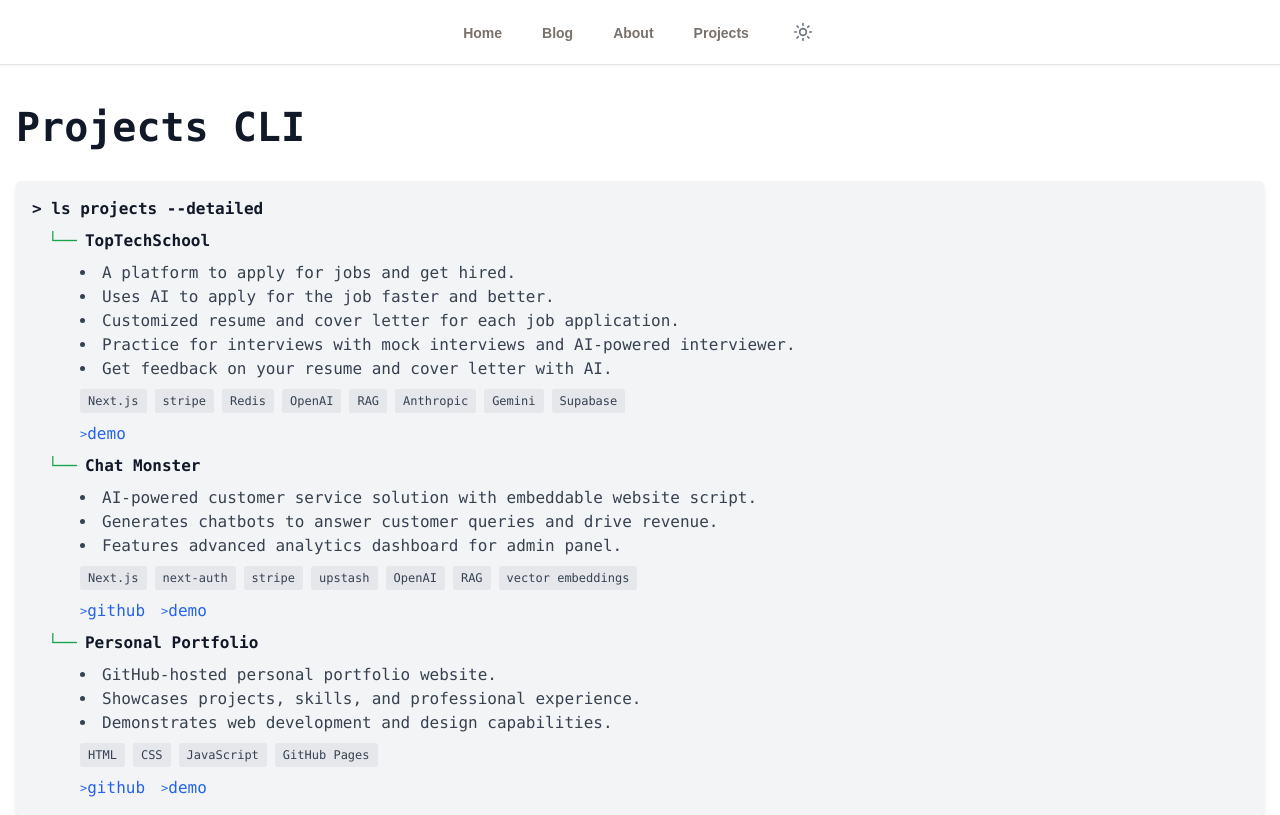
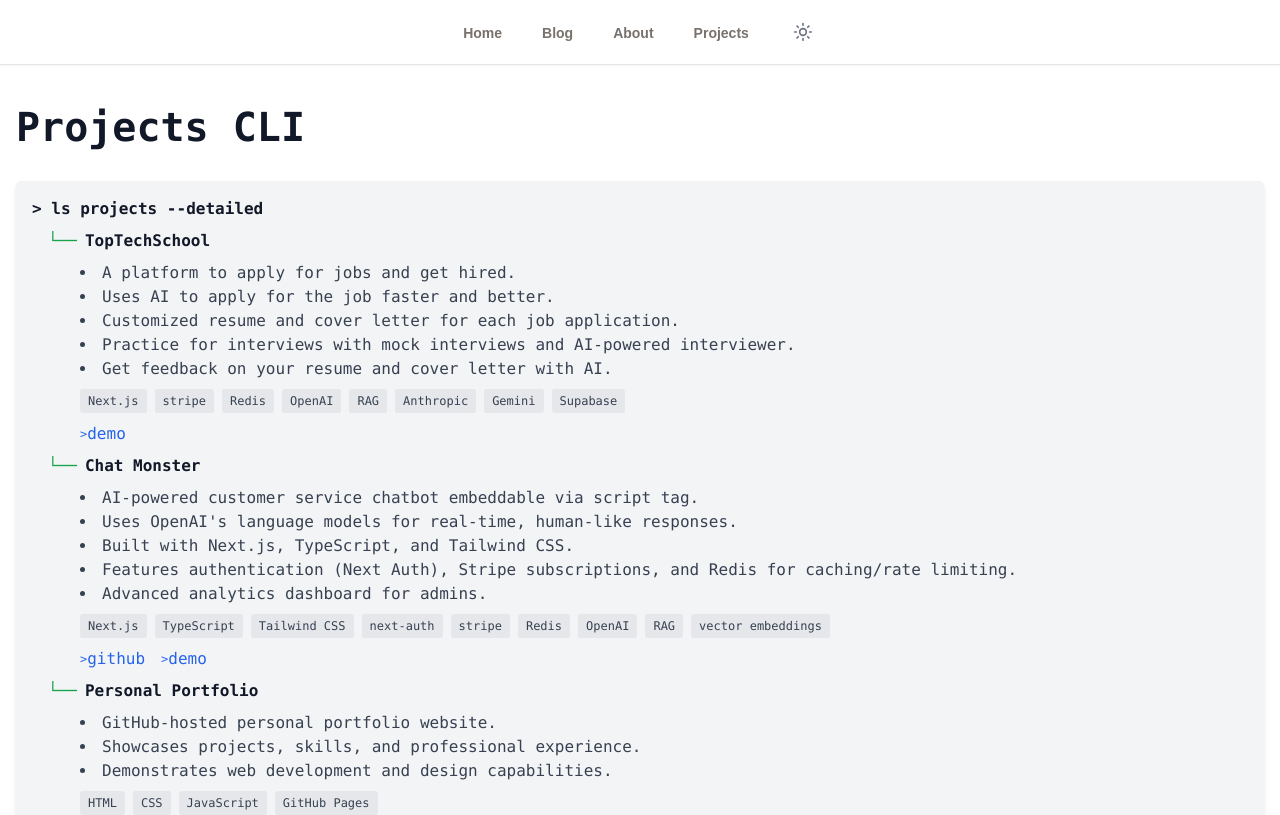
Before and after one commit to prime7/prime7.github.io, a Next.js app: page /projects in a window 1280 px wide. Shown: the top 815 px of the page. Built offline with nearby package versions, Linux system fonts and the light colour scheme.

Commit message:
content updated

```diff
--- a/src/app/about/Biography.tsx
+++ b/src/app/about/Biography.tsx
@@ -8,23 +8,27 @@ const BiographySection: React.FC = () => (
         <div className="w-3 h-3 rounded-full bg-yellow-500"></div>
         <div className="w-3 h-3 rounded-full bg-green-500"></div>
       </div>
-            <p className="text-black dark:text-green-500">
-                {'>'} A passionate software engineer with 5+ years of experience in building web applications and programming.
-            </p>
       <div className="bg-gray-200 dark:bg-gray-800 border-l-4 border-black dark:border-green-500 p-4">
         <p className="text-black dark:text-green-500">
+          {">"} A passionate software engineer with 5+ years of experience in
+          building web applications and programming.
+        </p>
+        {/* <p className="text-black dark:text-green-500">
                     {'>'} I am actively exploring blockchain technology and its applications in decentralized finance.
-                </p>
+                </p> */}
       </div>
       <p className="text-black dark:text-green-500">
-                {'>'} Previously, I was a Software Engineer at <span className="font-semibold">Chegg Inc</span> in Edmonton, AB,
-                where I evolved from a front-end specialist to a full-stack engineer, mastering React.js, Node.js,
-                federated GraphQL, and real-time subscriptions with AWS SNS and Lambda.
+        {">"} Previously, I was a Software Engineer at{" "}
+        <span className="font-semibold">Chegg Inc</span> in Edmonton, AB, where
+        I evolved from a front-end specialist to a full-stack engineer,
+        mastering React.js, Node.js, federated GraphQL, and real-time
+        subscriptions with AWS SNS and Lambda.
       </p>
       <p className="text-black dark:text-green-500">
-                {'>'} I&apos;ve also developed Chat Monster, an AI-powered customer service solution that generates an
-                embeddable script for websites, enabling an AI-powered chatbot to answer customer queries
-                and drive revenue with lead generation.
+        {">"} I&apos;ve also developed Chat Monster, an AI-powered customer
+        service solution that generates an embeddable script for websites,
+        enabling an AI-powered chatbot to answer customer queries and drive
+        revenue with lead generation.
       </p>
     </div>
   </div>
--- a/src/app/about/Education.tsx
+++ b/src/app/about/Education.tsx
@@ -9,36 +9,36 @@ const EDUCATION_DATA = [
     triggerContent: {
       title: "PBD in Data Analytics",
       subtitle: "Douglas College",
-      date: "2019 - 2021",
+      date: "Sept 2019 - Dev 2021",
     },
     dialogContent: {
       title: "PBD in Data Analytics",
       subtitle: "Douglas College",
-      date: "2019 - 2021",
+      date: "Sept 2019 - Dec 2021",
       items: [
         "Specialized in Data Analytics",
         "Research focus on Data Visualization",
-        "RStudio, Python, SQL, Tableau, Power BI, System Design, Data Engineering, Operating System"
-      ]
-    }
+        "RStudio, Python, SQL, Tableau, Power BI, System Design, Data Engineering, Operating System",
+      ],
+    },
   },
   {
     triggerContent: {
       title: "Bachelor of Science in Computer Science",
       subtitle: "Ahsanullah University of Science and Technology",
-      date: "2013 - 2018",
+      date: "Jul 2013 - Sept 2018",
     },
     dialogContent: {
       title: "Bachelor of Science in Computer Science",
       subtitle: "Ahsanullah University of Science and Technology",
-      date: "2013 - 2018",
+      date: "Jul 2013 - Sept 2018",
       items: [
         "Major in Software Engineering",
         "Course work: Data Structure, Algorithm, Computer Architecture, Computer Network, Operating System, Database Management System, Software Engineering, Artificial Intelligence, Machine Learning, Deep Learning, Computer Vision, Natural Language Processing, Robotics, Computer Graphics, Computer Security",
-        "Organized and participated in various programming competitions and hackathons"
-      ]
-    }
-  }
+        "Organized and participated in various programming competitions and hackathons",
+      ],
+    },
+  },
 ];
 
 const EducationSection = () => {
--- a/src/app/about/Work.tsx
+++ b/src/app/about/Work.tsx
@@ -15,20 +15,38 @@ const WORK_EXPERIENCE_DATA = [
       title: "Software Engineer",
       subtitle: "Chegg Inc",
       date: "February, 2022 - May, 2025", // February 28, 2022 - May 15, 2025
-      tags: ["React.js", "Node.js", "GraphQL", "AWS SNS", "AWS Lambda", "Optimizely", "OCR", "AWS Polly", "OpenAI Whisper"],
+      tags: [
+        "Python",
+        "Databricks",
+        "GitLab CI/CD",
+        "LLM",
+        "React",
+        "Node.js",
+        "FastAPI",
+        "AWS",
+        "Kafka",
+        "GraphQL",
+        "Next.js",
+        "Langchain",
+        "OCR",
+        "Optimizely",
+        "Amplitude",
+        "AWS Polly",
+        "OpenAI Whisper",
+      ],
       items: [
-        "Integrated LLM-as-judge pipeline in CI/CD pipeline to rapidly prototype and test new features while ensuring high quality resulted in 62% faster evaluation process",
-        "Evolved from front-end specialist to full-stack engineer, mastering React.js, Node.js, federated GraphQL, and real-time subscriptions with AWS SNS and Lambda.",
-        "Developed complex custom React WYSIWYG editors and high-performance components for authoring tools.",
-        "Delivered two critical acquisition tools in 4 months: a content generation system (flashcards, quizzes, reviews) and a project organization tool, increasing user engagement by 30%.",
-        "Conducted comprehensive A/B testing using Optimizely and internal tools to optimize user experience and conversion rates.",
-        "Engineered NASA, an automation tool leveraging OCR technology to re-author legacy image-based answers into a structured JSON format, streamlining content management and resulting in $6 million cost savings for the company.",
+        'Architected and implemented an automated "LLM-as-judge" pipeline using Python, Databricks, and GitLab CI/CD, which accelerated the AI evaluation process by 62% and reduced overall model development time by 40%.',
+        "Transitioned to a full-stack capacity by taking ownership of end-to-end feature development, utilizing React.js for front-end and building scalable back-end services with FastAPI and Node.js, deployed on AWS and integrated with services like Kafka and GraphQL.",
+        "Engineered and delivered robust, high-performance front-end authoring tools and student-side rendering components, including custom WYSIWYG editors, by developing reusable React libraries extensively adopted by internal teams.",
+        "Developed two critical acquisition tools (content generation & project organization) in 4 months, leveraging Next.js (frontend) and Python (FastAPI, Langchain for LLM orchestration), which increased user engagement by 30%.",
+        "Generated $6 million in cost savings by automating the transformation of legacy image-based content into structured JSON via an OCR-based tool, which significantly streamlined content management workflows.",
+        "Optimized user experience and conversion through comprehensive A/B testing using Optimizely and amplitude.",
         "Integrated audio transcription service, introducing AI-enhanced capabilities to acquisition tools using AWS Polly and OpenAI whisper.",
-        "Partnered with the security team for LLM risk analysis, implementing data protection measures that reduced potential vulnerabilities by 35%.",
-        "Actively participated in agile development processes, from planning to support, in a fast-paced environment.",
-        "Demonstrated strong mentorship skills and consistently delivered high-quality work, meeting project deadlines and exceeding expectations."
-      ]
-    }
+        "Implemented and enforced data protection measures, leveraging security team's LLM risk analysis to reduce potential vulnerabilities by 35%.",
+        "Collaborated with cross-functional teams to design and implement scalable, maintainable, and efficient software solutions, ensuring alignment with business goals and user needs.",
+        "Demonstrated strong mentorship skills and consistently delivered high-quality work, meeting project deadlines and exceeding expectations.",
+      ],
+    },
   },
   {
     triggerContent: {
@@ -43,9 +61,9 @@ const WORK_EXPERIENCE_DATA = [
       tags: ["Front-end Development", "Curriculum Development", "Mentorship"],
       items: [
         "Mentored 2 students transitioning into tech, designing curriculum for front-end development and student-side rendering.",
-        "Provided personalized instruction, adapting methods to individual learning styles and project requirements."
-      ]
-    }
+        "Provided personalized instruction, adapting methods to individual learning styles and project requirements.",
+      ],
+    },
   },
   {
     triggerContent: {
@@ -57,11 +75,18 @@ const WORK_EXPERIENCE_DATA = [
       title: "Software Engineer",
       subtitle: "Dhanrhak Investments",
       date: "Nov 2019 – Apr 2021",
-      tags: ["Web Development", "React.js", "CSS Modules", "Next.js", "Tailwind CSS", "AWS"],
+      tags: [
+        "Web Development",
+        "React.js",
+        "Next.js",
+        "Tailwind CSS",
+        "Django",
+        "Gatsby",
+      ],
       items: [
-        "Worked as a software developer, build 3 websites for the company including the main portfolio website."
-      ]
-    }
+        "Engineered three company websites, including the main portfolio, utilizing Next.js, Gatsby, and Django to expand the company's digital presence.",
+      ],
+    },
   },
   {
     triggerContent: {
@@ -75,10 +100,10 @@ const WORK_EXPERIENCE_DATA = [
       date: "Apr 2019 – Jul 2019",
       tags: ["React.js", "CSS Modules", "Django", "Docker"],
       items: [
-        "Build web UI components in react.js and re-usable CSS modules/utilities, developed Cookups promotion feature, helped on-boarding 35+ new cooks and demonstrate the usage of web and mobile application."
-      ]
-    }
-  }
+        "Built reusable UI components using React.js and styled components, focusing on modular and maintainable frontend architecture, developed Cookup’s promotion feature, helped onboarding 35+ new cooks and demonstrate the usage of web and mobile application.",
+      ],
+    },
+  },
 ];
 
 const WorkExperience = () => {
--- a/src/app/projects/page.tsx
+++ b/src/app/projects/page.tsx
@@ -14,18 +14,39 @@ export default function Blog() {
         "Practice for interviews with mock interviews and AI-powered interviewer.",
         "Get feedback on your resume and cover letter with AI.",
       ],
-      stack: ["Next.js", "stripe", "Redis", "OpenAI", "RAG", "Anthropic", "Gemini", "Supabase"],
+      stack: [
+        "Next.js",
+        "stripe",
+        "Redis",
+        "OpenAI",
+        "RAG",
+        "Anthropic",
+        "Gemini",
+        "Supabase",
+      ],
       status: "active",
       demo: "https://www.toptechschool.com/",
     },
     {
       name: "Chat Monster",
       description: [
-        "AI-powered customer service solution with embeddable website script.",
-        "Generates chatbots to answer customer queries and drive revenue.",
-        "Features advanced analytics dashboard for admin panel."
+        "AI-powered customer service chatbot embeddable via script tag.",
+        "Uses OpenAI's language models for real-time, human-like responses.",
+        "Built with Next.js, TypeScript, and Tailwind CSS.",
+        "Features authentication (Next Auth), Stripe subscriptions, and Redis for caching/rate limiting.",
+        "Advanced analytics dashboard for admins.",
       ],
-      stack: ["Next.js", "next-auth", "stripe", "upstash", "OpenAI", "RAG", "vector embeddings"],
+      stack: [
+        "Next.js",
+        "TypeScript",
+        "Tailwind CSS",
+        "next-auth",
+        "stripe",
+        "Redis",
+        "OpenAI",
+        "RAG",
+        "vector embeddings",
+      ],
       status: "active",
       github: "https://github.com/prime7/monster",
       demo: "https://www.chatmonster.co/",
@@ -35,7 +56,7 @@ export default function Blog() {
       description: [
         "GitHub-hosted personal portfolio website.",
         "Showcases projects, skills, and professional experience.",
-        "Demonstrates web development and design capabilities."
+        "Demonstrates web development and design capabilities.",
       ],
       stack: ["HTML", "CSS", "JavaScript", "GitHub Pages"],
       github: "https://github.com/prime7/prime7.github.io",
@@ -60,7 +81,8 @@ export default function Blog() {
             {" "}
             {">"} ls projects --detailed
           </p>
-          {showProjects && projects.map((project) => (
+          {showProjects &&
+            projects.map((project) => (
               <div key={project.name} className="ml-4 mt-2 space-y-4">
                 <div className="group">
                   <div className="flex items-center">
```
Lines whose indentation alone changed are shown as unchanged.
